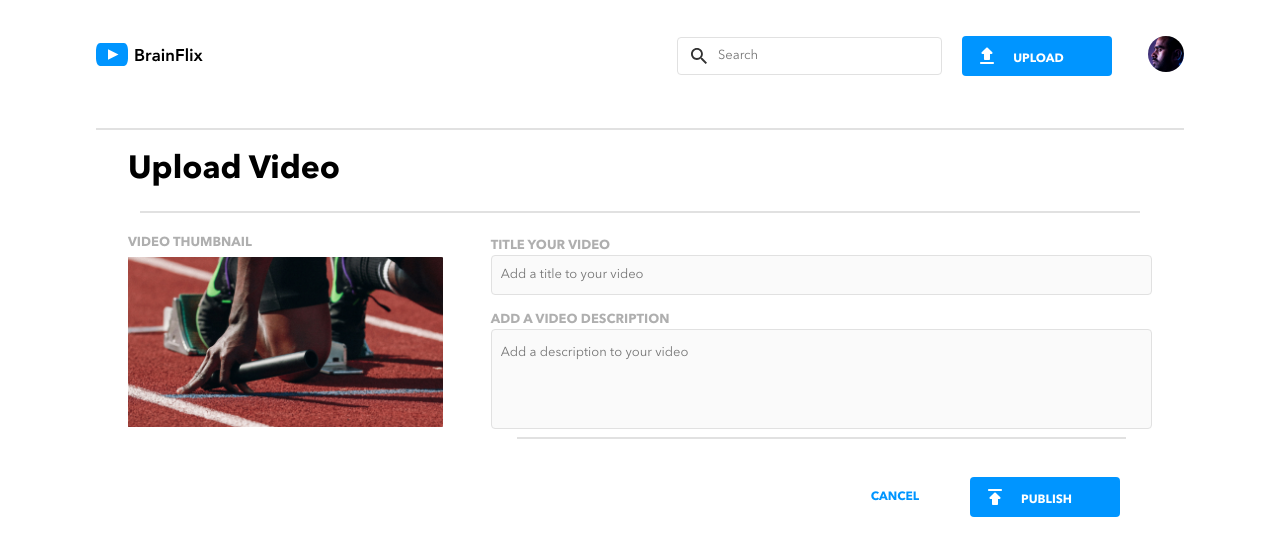
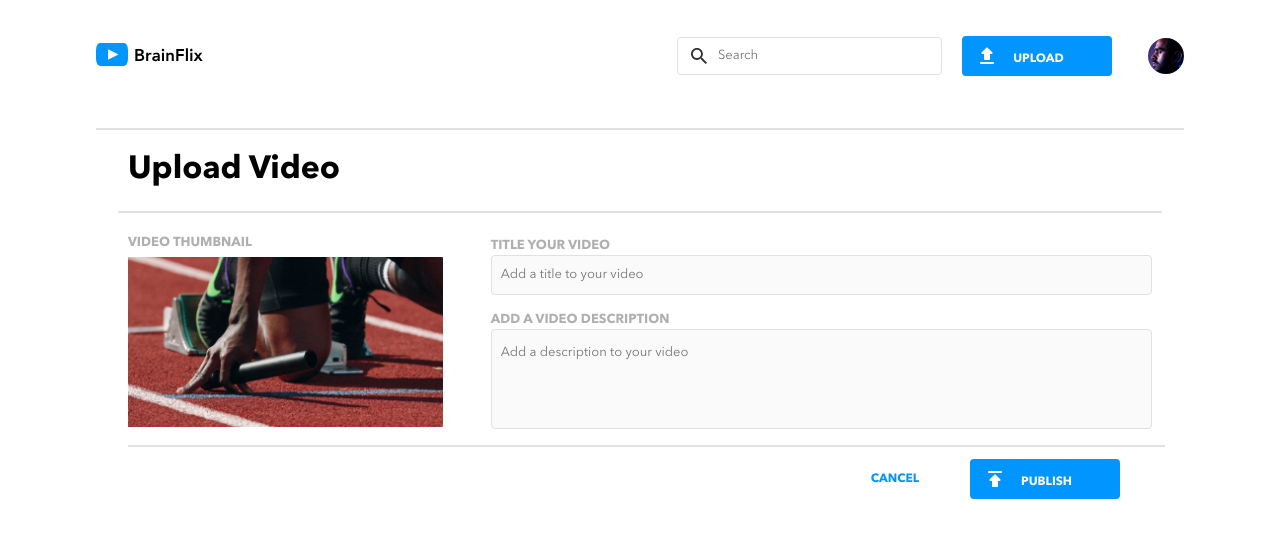
Before and after one commit to MarinaMaier/brainflix, a React (Create React App) app: page /upload in a window 1280 px wide. Shown: the top 556 px of the page. Built offline with nearby package versions, Linux system fonts and the light colour scheme.

Commit message:
add header style

```diff
--- a/src/components/Header/Header.jsx
+++ b/src/components/Header/Header.jsx
@@ -12,17 +12,13 @@ const Header = () => {
             </Link>
             </div>
             <div className="header__wrapper">
-                <div className="header__search">
-                    <input className="header__search__bar" id="search" type="search" placeholder="Search" />
-                </div>
+                    <input className="header__bar" id="search" type="search" placeholder="Search" />
                 <div className="header__btn">
                 <Link className="header__link"to={`/upload`}>
                     <button className="header__btn__upload">UPLOAD</button>
                 </Link>
                 </div>
-                <div className="header__image">
-                    <img className="header__image__avatar" src={avatar} alt="man" />
-                </div>
+                    <img className="header__avatar" src={avatar} alt="man" />
              </div>
         </header>
     );
--- a/src/components/Header/Header.scss
+++ b/src/components/Header/Header.scss
@@ -6,16 +6,14 @@
     flex-direction: column;
     align-items: center;
     padding: 1rem 0;
-    width: 360px;
-    margin: 0 auto;
     &__wrapper {
         display: flex;
         flex-direction: row;
-        flex-wrap: wrap;
+        flex-flow: wrap;
         justify-content: center;
         padding: 0.625rem 0;
     }
-    &__search {
+
     &__bar {
         width: 16.5625rem;
         border: 0.0625rem solid $mercury ;
@@ -25,8 +23,6 @@
         background: transparent url('../../assets/icons/search.svg') no-repeat 13px center;
         background-size: 1rem;
     }
-    }
-    &__image {
     &__avatar {
         object-fit: cover;
         width: 2.25rem;
@@ -34,9 +30,9 @@
         border-radius: 50%;
         margin-left: 1rem;
     }
-    }
     &__btn {
-        order: 3;
+        order: 2;
+        flex-flow: column wrap;
         padding: 0.625rem 0;
         &__upload {
             text-decoration: none;
@@ -69,11 +65,11 @@
             gap: 1.25rem;
             padding: 0.625rem 0;
             align-items: center;
-        &__search {
+        &__bar {
             order: 1;
         }
         }
-        &__image {
+        &__avatar {
             order: 3;
         }
         &__btn {
--- a/src/pages/UploadVideo/UploadPage.scss
+++ b/src/pages/UploadVideo/UploadPage.scss
@@ -128,7 +128,7 @@
         &__divider3 {
             display: flex;
             border: 0.063rem solid $mercury;
-            width: 92%;
+            width: 100%;
         }
         &__btn {
             padding: 0.625rem 2rem;
@@ -177,7 +177,7 @@
         &__divider2 {
             border: 0.063rem solid $mercury;
             display: flex;
-            width: 92%;
+            width: 96%;
         }
         &__preview {
             display: flex;
@@ -204,7 +204,10 @@
         &__divider3 {
             display: flex;
             border: 0.063rem solid $mercury;
-            width: 92%;
+            width: 81%;
+            position: absolute;
+            left: 8rem;
+            margin: 1rem 0 1rem 0;
         }
     }
 }
```
Lines whose indentation alone changed are shown as unchanged.
